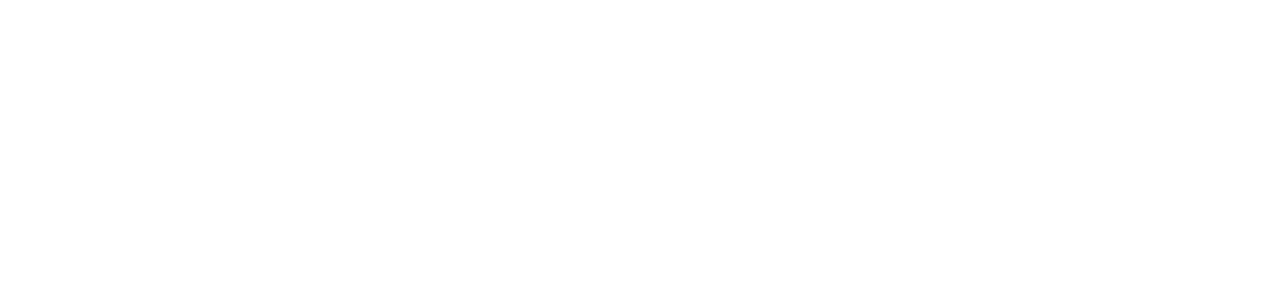
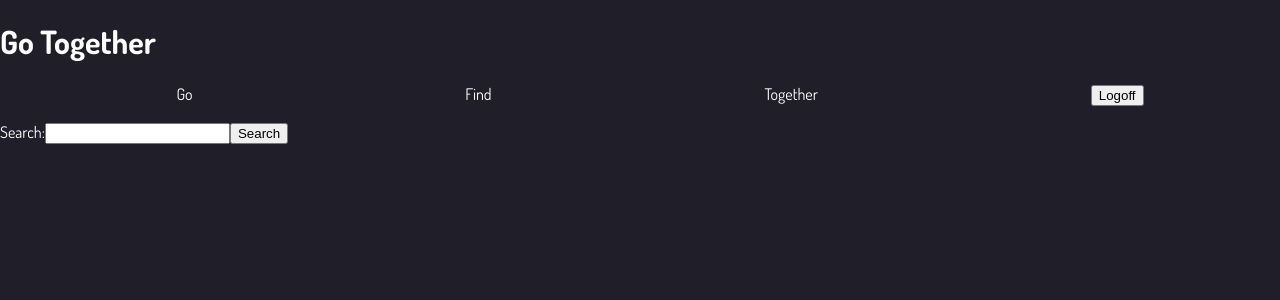
Before and after one commit to Meshuganah/go-together, a React (Create React App) app in the folder client/: page /find in a window 1280 px wide. Shown: the top 300 px of the page. Built offline with nearby package versions, Linux system fonts and the light colour scheme.

Commit message:
added styles

```diff
--- a/client/src/App.js
+++ b/client/src/App.js
@@ -12,7 +12,9 @@
 import Home from './pages/Home';
 import NoMatch from './pages/NoMatch';
 import Login from './pages/Login';
-import Signup from './pages/Signup'
+import Signup from './pages/Signup';
+import Find from './pages/Find';
+import Together from './pages/Together';
 
 const httpLink = createHttpLink({
   uri: '/graphql',
@@ -35,7 +37,7 @@
 
 function App() {
   if (!Auth.loggedIn) {
-    window.location.assign('login')
+    window.location.assign('/login')
   }
   return (
     <ApolloProvider client={client}>
@@ -44,6 +46,14 @@
           <Route
             path="/"
             element={<Home />}
+          />
+          <Route
+            path="/find"
+            element={<Find />}
+          />
+          <Route
+            path="/together"
+            element={<Together />}
           />
           <Route
             path="/login"
--- a/client/src/components/Header.js
+++ b/client/src/components/Header.js
@@ -13,8 +13,8 @@
                 <nav>
                     <ul>
                         <li><Link to='/'>Go</Link></li>
-                        <li><Link to='/login'>Find</Link></li>
-                        <li><Link to='/signup'>Together</Link></li>
+                        <li><Link to='/find'>Find</Link></li>
+                        <li><Link to='/together'>Together</Link></li>
                         <li><button onClick={() => Auth.logout()}>Logoff</button></li>
                     </ul>
                 </nav>
--- a/client/src/index.css
+++ b/client/src/index.css
@@ -1,15 +1,29 @@
+@import url('https://fonts.googleapis.com/css2?family=Dosis:wght@300;400;700&display=swap');
+
+:root {
+  --background-color: #201F29;
+}
+
 body {
   margin: 0;
-  font-family: -apple-system, BlinkMacSystemFont, 'Segoe UI', 'Roboto', 'Oxygen',
-    'Ubuntu', 'Cantarell', 'Fira Sans', 'Droid Sans', 'Helvetica Neue',
-    sans-serif;
-  -webkit-font-smoothing: antialiased;
-  -moz-osx-font-smoothing: grayscale;
+  padding: 0;
+  background-color: var(--background-color);
+  color: white;
+  font-family: 'Dosis', sans-serif;
 }
 
-code {
-  font-family: source-code-pro, Menlo, Monaco, Consolas, 'Courier New',
-    monospace;
+ul {
+  display: flex;
+  justify-content: space-around;
+}
+
+li {
+  list-style: none;
+}
+
+a {
+  color: white;
+  text-decoration: none;
 }
 
 table, th, td {
--- /dev/null
+++ b/client/src/pages/Find.js
@@ -0,0 +1,17 @@
+import Header from "../components/Header";
+
+const Find = () => {
+
+    return(
+        <div>
+            <Header />
+            <form>
+                <label for="search">Search:</label>
+                <input name="search" id="search" />
+                <button type="submit">Search</button>
+            </form>
+        </div>
+    )
+}
+
+export default Find;
--- a/client/src/pages/NoMatch.js
+++ b/client/src/pages/NoMatch.js
@@ -1,5 +1,11 @@
+import { Link } from 'react-router-dom';
 const NoMatch = () => {
-
+    return(
+        <div>
+            <h1>Oops! Looks Like the page you wanted couldn't be found!</h1>
+            <Link to='/'>Return to Home</Link>
+        </div>
+    )
 };
 
 export default NoMatch;
--- /dev/null
+++ b/client/src/pages/Together.js
@@ -0,0 +1,13 @@
+import Header from '../components/Header';
+
+const Together = () => {
+
+    return(
+        <div>
+            <Header />
+            <h1>Go Together</h1>
+        </div>
+    )
+}
+
+export default Together;
```
